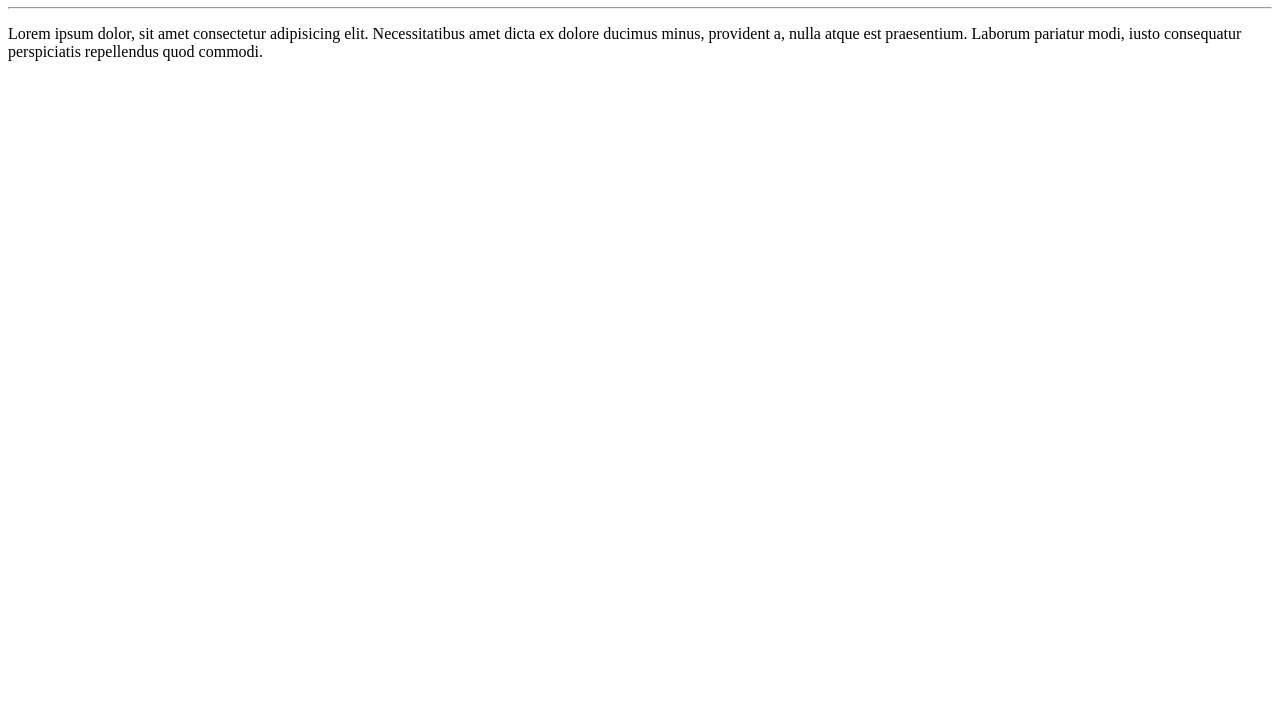
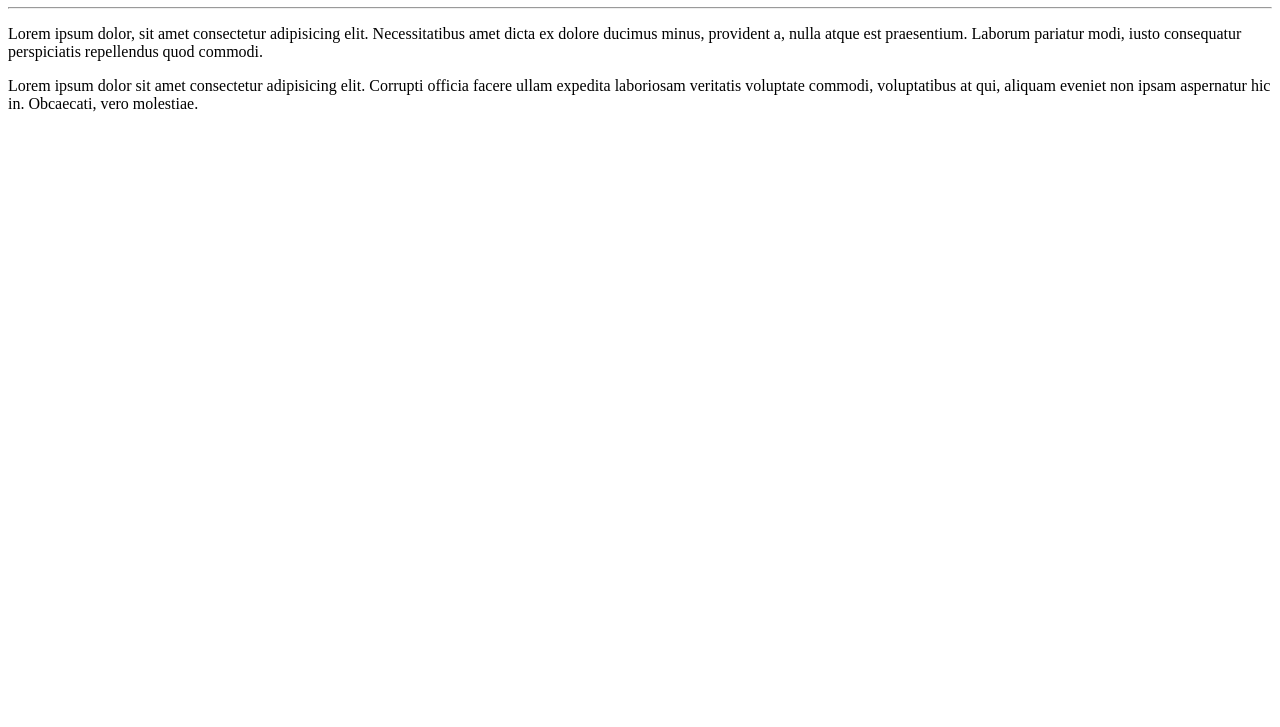
Before and after one commit to ViniciusMihael/Ola-mundo, a plain HTML site: page site-exemplo/index.html in a window 1280 px wide. Shown: the part 73-800 px from the top of the page. Drawn offline with Linux system fonts and the light colour scheme.

Commit message:
Adicionei um paragrafo

```diff
--- a/site-exemplo/index.html
+++ b/site-exemplo/index.html
@@ -10,5 +10,7 @@
     <hr>
     <p>Lorem ipsum dolor, sit amet consectetur adipisicing elit. Necessitatibus amet dicta ex dolore ducimus minus, provident a, nulla atque est praesentium. Laborum pariatur modi, iusto consequatur perspiciatis repellendus quod commodi.</p>
 
+    <p>Lorem ipsum dolor sit amet consectetur adipisicing elit. Corrupti officia facere ullam expedita laboriosam veritatis voluptate commodi, voluptatibus at qui, aliquam eveniet non ipsam aspernatur hic in. Obcaecati, vero molestiae.</p>
+
 </body>
 </html>
```
